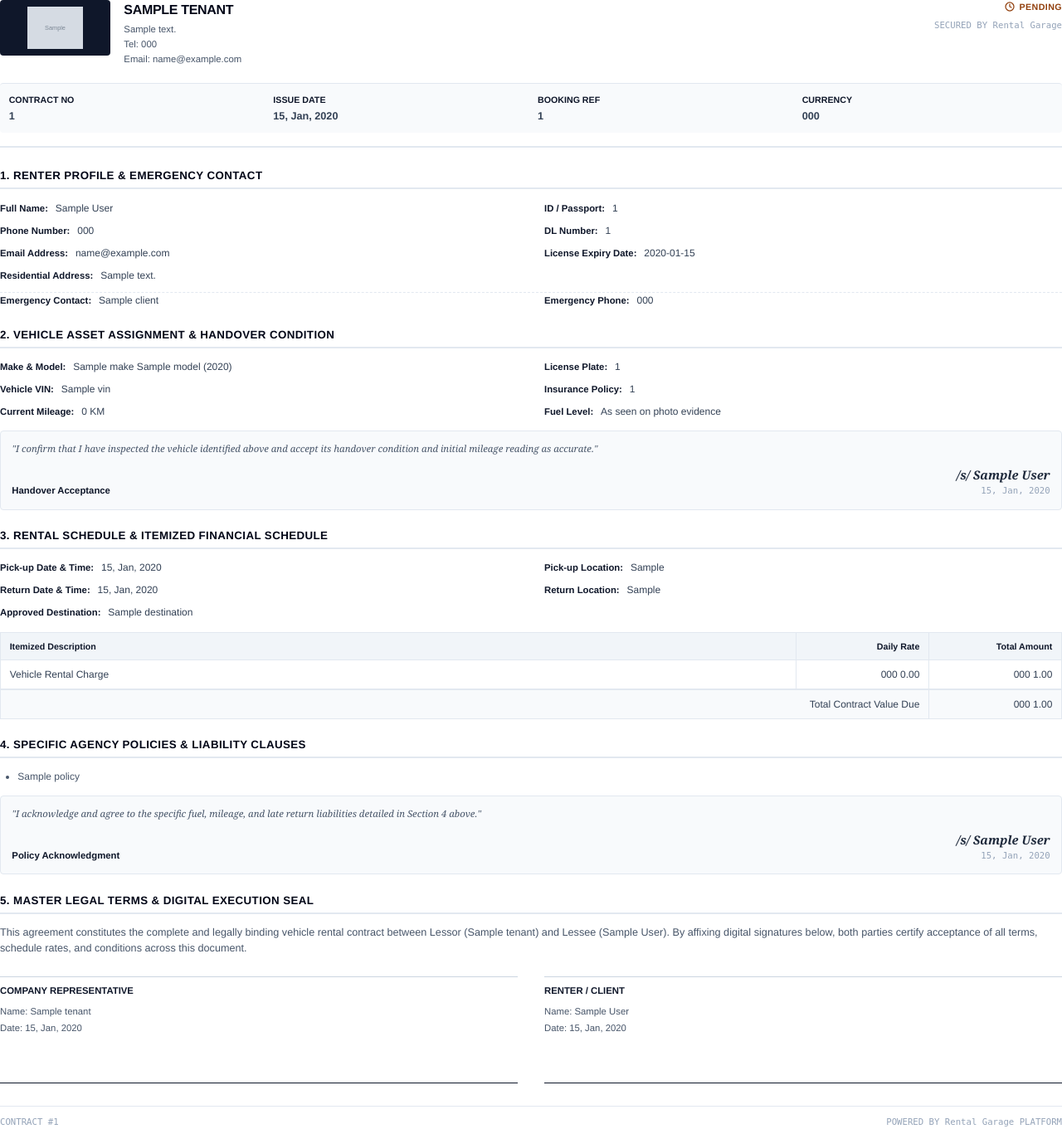
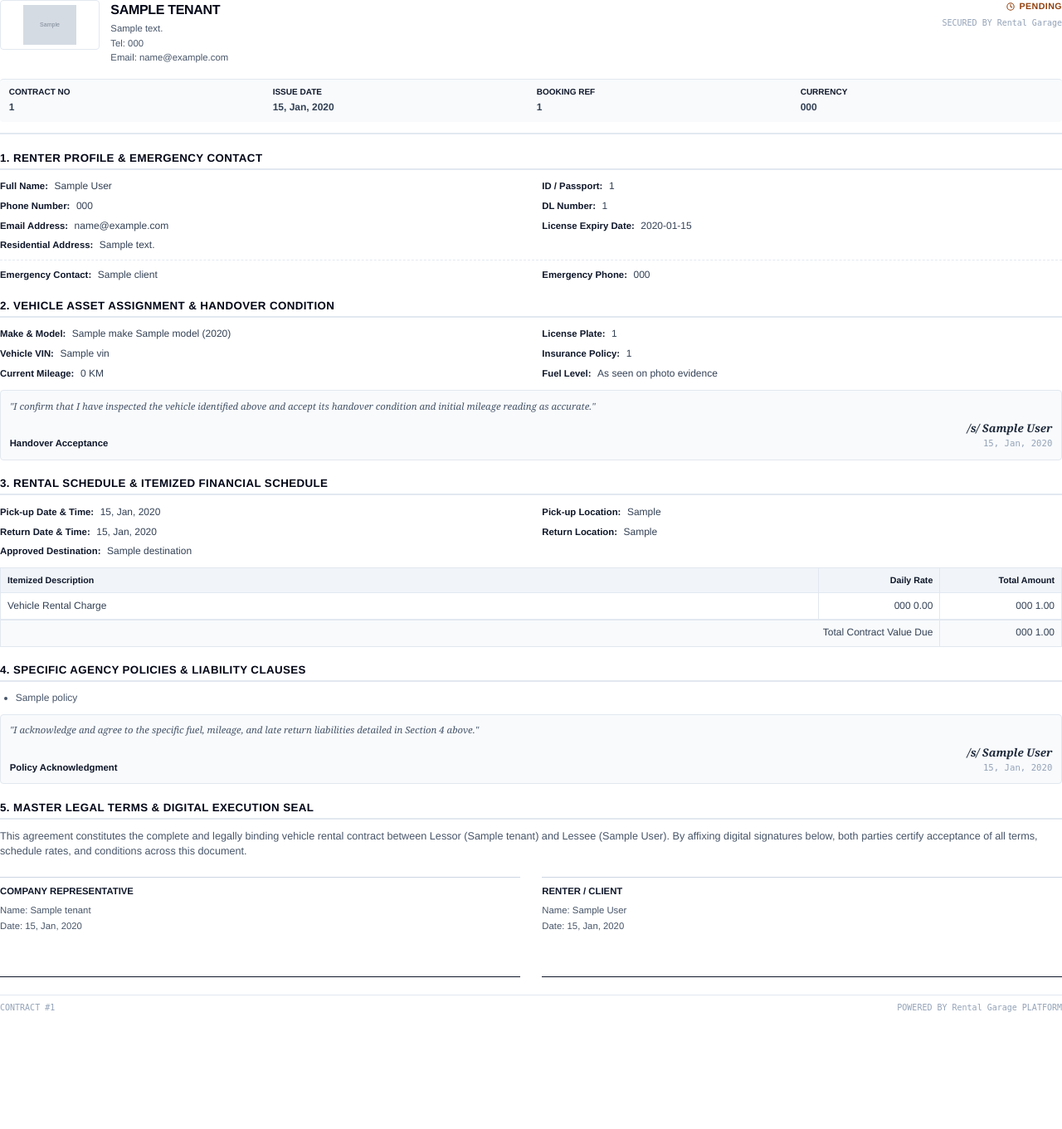
Before and after one commit to ronnyokumu7-arch/rental-manager-backend, a Python web app: template app/templates/contract_premium.html in a window 1280 px wide. Shown: the whole page at 83% size. After the commit the page ends 1220 px from the top, so only its background shows below. Run offline with Jinja, Linux system fonts and the light colour scheme; the template is opened without the code that fills it: most values are stand-ins (such as "Sample title", 1, 10 or a date in 2020); grey boxes marked "Sample" are stand-in pictures.

Commit message:
feat: still on contracts

```diff
--- a/app/templates/contract_premium.html
+++ b/app/templates/contract_premium.html
@@ -6,17 +6,17 @@
     <style>
         /* ═══════════════════════════════════════════════════════════
            PDF-ENGINE OPTIMIZED BASE STYLES
-           Prevents cutoffs, enforces A4 flow, enables page counters
+           Tighter margins for more content space, automatic page counters
            ═══════════════════════════════════════════════════════════ */
         @page {
             size: A4;
-            margin: 15mm 20mm;
+            margin: 12mm 15mm;
             @bottom-center {
                 content: "Page " counter(page) " of " counter(pages);
                 font-family: "Helvetica Neue", Helvetica, Arial, sans-serif;
                 font-size: 8pt;
                 color: #64748b;
-                margin-top: 10mm;
+                margin-top: 8mm;
             }
         }
 
@@ -25,11 +25,12 @@
         body {
             font-family: "Helvetica Neue", Helvetica, Arial, sans-serif;
             font-size: 9.5pt;
-            line-height: 1.5;
+            line-height: 1.45;
             color: #0f172a;
             background: white;
-            /* Remove padding that conflicts with @page margins */
             padding: 0;
+            -webkit-print-color-adjust: exact;
+            print-color-adjust: exact;
         }
 
         .document-wrapper {
@@ -38,29 +39,27 @@
         }
 
         /* ══════════════════════════════════════════════════════════
-           SECTION FLOW & PAGE-BREAK CONTROLS
-           Prevents awkward splits, guarantees clean breaks
-           ═══════════════════════════════════════════════════════════ */
+           SMART PAGE-BREAK FLOW
+           Allows sections to flow naturally across pages (no wasted space)
+           while keeping critical blocks intact.
+           ══════════════════════════════════════════════════════════ */
         .contract-section {
-            margin-bottom: 16pt;
-            break-inside: avoid;
-            page-break-inside: avoid;
-            page-break-after: auto;
+            margin-bottom: 14pt;
+            /* Removed break-inside: avoid to prevent huge gaps */
         }
 
-        .page-break {
-            break-after: page;
-            page-break-after: always;
-        }
+        .page-break { break-after: page; page-break-after: always; }
 
-        .no-break {
-            break-inside: avoid;
-            page-break-inside: avoid;
-        }
+        /* Only prevent breaks for critical blocks */
+        .no-break { break-inside: avoid; page-break-inside: avoid; }
+        .header { break-inside: avoid; page-break-inside: avoid; }
+        .charges-table { break-inside: avoid; page-break-inside: avoid; }
+        .signature-box { break-inside: avoid; page-break-inside: avoid; }
+        .audit-stamp { break-inside: avoid; page-break-inside: avoid; }
 
         /* ═══════════════════════════════════════════════════════════
            TYPOGRAPHY & LAYOUT UTILITIES
-           ═══════════════════════════════════════════════════════════ */
+           ══════════════════════════════════════════════════════════ */
         .section-title {
             font-size: 10pt;
             font-weight: 700;
@@ -68,15 +67,15 @@
             letter-spacing: 0.03em;
             color: #020617;
             border-bottom: 1.5pt solid #e2e8f0;
-            padding-bottom: 3pt;
-            margin-bottom: 10pt;
+            padding-bottom: 2pt;
+            margin-bottom: 8pt;
         }
 
         .info-grid {
             display: grid;
             grid-template-columns: 1fr 1fr;
-            gap: 6pt 24pt;
-            margin-bottom: 8pt;
+            gap: 4pt 20pt;
+            margin-bottom: 6pt;
         }
 
         .info-grid.full-width { grid-template-columns: 1fr; }
@@ -87,7 +86,7 @@
             color: #0f172a;
             font-size: 8.5pt;
             display: inline-block;
-            margin-right: 4pt;
+            margin-right: 3pt;
         }
 
         .info-value {
@@ -98,15 +97,16 @@
 
         .divider {
             border-top: 1pt dashed #e2e8f0;
-            margin: 8pt 0;
+            margin: 6pt 0;
+            padding-top: 6pt;
         }
 
         /* ═══════════════════════════════════════════════════════════
-           HEADER & META
+           HEADER & METADATA
            ═══════════════════════════════════════════════════════════ */
         .header {
-            margin-bottom: 18pt;
-            padding-bottom: 12pt;
+            margin-bottom: 14pt;
+            padding-bottom: 10pt;
             border-bottom: 1.5pt solid #e2e8f0;
         }
 
@@ -114,36 +114,48 @@
             display: flex;
             justify-content: space-between;
             align-items: flex-start;
-            gap: 20pt;
+            gap: 16pt;
         }
 
         .logo-section {
             display: flex;
             align-items: flex-start;
-            gap: 12pt;
+            gap: 10pt;
         }
 
+        /* ✅ UPDATED: Transparent background so logo pops */
         .logo-box {
-            width: 100pt;
-            height: 50pt;
-            background: #0f172a;
-            color: white;
+            width: 90pt;
+            height: 45pt;
+            background: transparent;
             display: flex;
             align-items: center;
             justify-content: center;
-            font-weight: bold;
-            font-size: 9pt;
-            letter-spacing: 0.05em;
             border-radius: 3pt;
             flex-shrink: 0;
             overflow: hidden;
+            border: 1pt solid #e2e8f0; /* Subtle border instead of dark box */
         }
 
         .logo-box img {
             width: 100%;
             height: 100%;
             object-fit: contain;
-            padding: 6pt;
+            padding: 4pt;
+        }
+
+        /* Fallback text styling for when no logo is present */
+        .logo-fallback {
+            display: flex;
+            align-items: center;
+            justify-content: center;
+            width: 100%;
+            height: 100%;
+            background: #f8fafc;
+            color: #0f172a;
+            font-weight: bold;
+            font-size: 9pt;
+            letter-spacing: 0.04em;
         }
 
         .agency-info h1 {
@@ -176,7 +188,7 @@
         .status-pending { color: #92400e; }
 
         .secured-text {
-            font-size: 8pt;
+            font-size: 7.5pt;
             color: #94a3b8;
             font-family: monospace;
             margin-top: 2pt;
@@ -186,17 +198,17 @@
         .meta-grid {
             display: grid;
             grid-template-columns: repeat(4, 1fr);
-            gap: 12pt;
-            margin-top: 14pt;
-            padding-top: 10pt;
+            gap: 10pt;
+            margin-top: 12pt;
+            padding-top: 8pt;
             border-top: 1pt solid #e2e8f0;
             background: #f8fafc;
-            padding: 8pt;
+            padding: 6pt 8pt;
             border-radius: 3pt;
         }
 
         .meta-item p:first-child {
-            font-size: 8pt;
+            font-size: 7.5pt;
             font-weight: bold;
             text-transform: uppercase;
             color: #0f172a;
@@ -207,33 +219,31 @@
             font-weight: 600;
             color: #334155;
             margin: 0;
-            font-size: 9.5pt;
+            font-size: 9pt;
         }
 
-        /* ═══════════════════════════════════════════════════════════
+        /* ══════════════════════════════════════════════════════════
            TABLES & FINANCIALS
            ═══════════════════════════════════════════════════════════ */
         .charges-table {
             width: 100%;
             border-collapse: collapse;
-            margin-top: 10pt;
+            margin-top: 8pt;
             text-align: left;
             font-size: 9pt;
-            break-inside: avoid;
-            page-break-inside: avoid;
         }
 
         .charges-table th {
             background: #f1f5f9;
             color: #0f172a;
             font-weight: bold;
-            padding: 6pt 8pt;
+            padding: 5pt 6pt;
             border: 1pt solid #e2e8f0;
             font-size: 8pt;
         }
 
         .charges-table td {
-            padding: 6pt 8pt;
+            padding: 5pt 6pt;
             border: 1pt solid #e2e8f0;
             color: #334155;
             font-weight: 500;
@@ -249,15 +259,13 @@
 
         /* ═══════════════════════════════════════════════════════════
            SIGNATURE & POLICY BOXES
-           ═══════════════════════════════════════════════════════════ */
+           ══════════════════════════════════════════════════════════ */
         .signature-box {
-            margin-top: 10pt;
-            padding: 10pt;
+            margin-top: 8pt;
+            padding: 8pt;
             background: #f8fafc;
             border: 1pt solid #e2e8f0;
             border-radius: 3pt;
-            break-inside: avoid;
-            page-break-inside: avoid;
         }
 
         .signature-quote {
@@ -265,7 +273,8 @@
             color: #475569;
             font-family: Georgia, serif;
             font-style: italic;
-            margin: 0 0 6pt 0;
+            margin: 0 0 5pt 0;
+            line-height: 1.4;
         }
 
         .signature-row {
@@ -291,7 +300,7 @@
             font-style: italic;
             font-weight: bold;
             color: #1e293b;
-            font-size: 11pt;
+            font-size: 10pt;
             margin: 0;
         }
 
@@ -303,22 +312,22 @@
         }
 
         .signature-image {
-            max-height: 40pt;
-            max-width: 150pt;
+            max-height: 35pt;
+            max-width: 130pt;
             margin-bottom: 2pt;
             display: block;
         }
 
         .policy-list {
             list-style-type: disc;
-            padding-left: 16pt;
-            margin: 0 0 10pt 0;
+            padding-left: 14pt;
+            margin: 0 0 8pt 0;
             color: #475569;
             font-weight: 500;
             font-size: 9pt;
         }
 
-        .policy-list li { margin-bottom: 3pt; }
+        .policy-list li { margin-bottom: 2pt; }
 
         /* ═══════════════════════════════════════════════════════════
            EXECUTION & AUDIT STAMP
@@ -327,14 +336,14 @@
             color: #475569;
             font-weight: 500;
             font-size: 9.5pt;
-            margin-bottom: 12pt;
-            line-height: 1.5;
+            margin-bottom: 10pt;
+            line-height: 1.45;
         }
 
         .execution-grid {
             display: grid;
             grid-template-columns: 1fr 1fr;
-            gap: 24pt;
+            gap: 20pt;
             padding-top: 6pt;
         }
 
@@ -347,7 +356,7 @@
             font-weight: bold;
             text-transform: uppercase;
             color: #0f172a;
-            margin: 0 0 6pt 0;
+            margin: 0 0 5pt 0;
             font-size: 8.5pt;
         }
 
@@ -359,28 +368,26 @@
         }
 
         .signature-line {
-            margin-top: 14pt;
+            margin-top: 12pt;
             border-bottom: 1pt solid #0f172a;
-            height: 30pt;
+            height: 28pt;
             position: relative;
         }
 
         .signature-line img {
             position: absolute;
-            bottom: 2pt;
+            bottom: 1pt;
             left: 0;
-            max-height: 28pt;
-            max-width: 140pt;
+            max-height: 26pt;
+            max-width: 130pt;
         }
 
         .audit-stamp {
-            margin-top: 16pt;
-            padding: 12pt;
+            margin-top: 14pt;
+            padding: 10pt;
             background: #0f172a;
             color: #f1f5f9;
             border-radius: 3pt;
-            break-inside: avoid;
-            page-break-inside: avoid;
         }
 
         .audit-header {
@@ -388,14 +395,14 @@
             justify-content: space-between;
             align-items: center;
             border-bottom: 1pt solid #1e293b;
-            padding-bottom: 6pt;
-            margin-bottom: 6pt;
+            padding-bottom: 5pt;
+            margin-bottom: 5pt;
         }
 
         .audit-title {
             display: flex;
             align-items: center;
-            gap: 6pt;
+            gap: 5pt;
             font-size: 8pt;
             font-weight: bold;
             text-transform: uppercase;
@@ -406,9 +413,9 @@
         .audit-grid {
             display: grid;
             grid-template-columns: 1fr 1fr;
-            gap: 3pt 16pt;
+            gap: 3pt 14pt;
             font-family: monospace;
-            font-size: 8pt;
+            font-size: 7.5pt;
             color: #cbd5e1;
         }
 
@@ -418,12 +425,12 @@
            FOOTER
            ═══════════════════════════════════════════════════════════ */
         .document-footer {
-            margin-top: 20pt;
-            padding-top: 8pt;
+            margin-top: 16pt;
+            padding-top: 6pt;
             border-top: 1pt solid #e2e8f0;
             display: flex;
             justify-content: space-between;
-            font-size: 8pt;
+            font-size: 7.5pt;
             color: #94a3b8;
             font-family: monospace;
         }
@@ -433,15 +440,15 @@
     <div class="document-wrapper">
 
         <!-- [COMPONENT: HEADER] -->
-        <header class="header contract-section">
+        <header class="header">
             <div class="header-top">
                 <div class="logo-section">
                     <div class="logo-box">
                         {% if tenant_profile and tenant_profile.logo_url %}
                             <img src="{{ tenant_profile.logo_url }}" alt="Logo" />
                         {% else %}
-                            <div style="display: flex; align-items: center; gap: 4pt;">
-                                <svg width="14" height="14" viewBox="0 0 24 24" fill="none" stroke="currentColor" stroke-width="1.5" stroke-linecap="round" stroke-linejoin="round">
+                            <div class="logo-fallback">
+                                <svg width="12" height="12" viewBox="0 0 24 24" fill="none" stroke="currentColor" stroke-width="1.5" stroke-linecap="round" stroke-linejoin="round" style="margin-right: 4pt;">
                                     <path d="M3 21h18M5 21V7l8-4 8 4v14M8 21v-9a2 2 0 0 1 2-2h4a2 2 0 0 1 2 2v9"/>
                                 </svg>
                                 <span>{{ (tenant.name[:8] if tenant else 'AGENCY') | upper }}</span>
@@ -458,12 +465,12 @@
                 <div style="text-align: right;">
                     <span class="status-badge {% if contract.signed_by_client %}status-signed{% else %}status-pending{% endif %}">
                         {% if contract.signed_by_client %}
-                            <svg width="12" height="12" viewBox="0 0 24 24" fill="none" stroke="currentColor" stroke-width="2.5" stroke-linecap="round" stroke-linejoin="round">
+                            <svg width="10" height="10" viewBox="0 0 24 24" fill="none" stroke="currentColor" stroke-width="2.5" stroke-linecap="round" stroke-linejoin="round">
                                 <path d="M12 22s8-4 8-10V5l-8-3-8 3v7c0 6 8 10 8 10z"></path>
                                 <polyline points="9 12 11 14 15 10"></polyline>
                             </svg>
                         {% else %}
-                            <svg width="12" height="12" viewBox="0 0 24 24" fill="none" stroke="currentColor" stroke-width="2.5" stroke-linecap="round" stroke-linejoin="round">
+                            <svg width="10" height="10" viewBox="0 0 24 24" fill="none" stroke="currentColor" stroke-width="2.5" stroke-linecap="round" stroke-linejoin="round">
                                 <circle cx="12" cy="12" r="10"></circle>
                                 <path d="M12 6v6l4 2"></path>
                             </svg>
@@ -542,7 +549,7 @@
         <!-- [COMPONENT: FINANCIAL_SCHEDULE] -->
         <section class="contract-section">
             <h2 class="section-title">3. Rental Schedule & Itemized Financial Schedule</h2>
-            <div class="info-grid" style="margin-bottom: 10pt;">
+            <div class="info-grid" style="margin-bottom: 8pt;">
                 <div><span class="info-label">Pick-up Date & Time:</span> <span class="info-value">{{ booking.start_date.strftime('%d, %b, %Y') if booking and booking.start_date else '—' }}</span></div>
                 <div><span class="info-label">Pick-up Location:</span> <span class="info-value">{{ booking.pickup_location if booking and booking.pickup_location else 'HQ Yard' }}</span></div>
                 <div><span class="info-label">Return Date & Time:</span> <span class="info-value">{{ booking.end_date.strftime('%d, %b, %Y') if booking and booking.end_date else '—' }}</span></div>
@@ -554,8 +561,8 @@
                 <thead>
                     <tr>
                         <th>Itemized Description</th>
-                        <th class="text-right" style="width: 120pt;">Daily Rate</th>
-                        <th class="text-right" style="width: 120pt;">Total Amount</th>
+                        <th class="text-right" style="width: 110pt;">Daily Rate</th>
+                        <th class="text-right" style="width: 110pt;">Total Amount</th>
                     </tr>
                 </thead>
                 <tbody>
@@ -581,7 +588,7 @@
                         <li>{{ policy }}</li>
                     {% endfor %}
                 {% else %}
-                    <li><strong>FUEL POLICY:</strong> Vehicle must be returned with the same fuel level as at pickup. Refueling fees apply if returned below level.</li>
+                    <li><strong>FUEL POLICY:</strong> Vehicle must be returned with the same fuel level as at pickup. Standard refueling fee applies if returned below level.</li>
                     <li><strong>MILEAGE LIMITS:</strong> Daily cap is 550 KM unless otherwise agreed. Excess mileage is billed at standard excess rates per KM.</li>
                     <li><strong>LATE RETURNS:</strong> Returns over 2 hours late are subject to an additional daily rate charge.</li>
                     <li><strong>DRIVER ELIGIBILITY:</strong> Vehicle must be operated solely by authorized drivers aged 23–70 holding a valid driver's license for at least 2 years.</li>
@@ -610,7 +617,6 @@
            Statutory Declaration + General Conditions (Articles 1-12)
            Will be injected here as modular HTML blocks.
         -->
-        <div class="page-break"></div>
 
         <section class="contract-section">
             <h2 class="section-title">5. Master Legal Terms & Digital Execution Seal</h2>
@@ -646,7 +652,7 @@
             <div class="audit-stamp no-break">
                 <div class="audit-header">
                     <div class="audit-title">CRYPTOGRAPHIC NON-REPUDIATION AUDIT STAMP</div>
-                    <div style="font-size: 8pt; font-family: monospace; color: #94a3b8;">SEALED</div>
+                    <div style="font-size: 7.5pt; font-family: monospace; color: #94a3b8;">SEALED</div>
                 </div>
                 <div class="audit-grid">
                     <div><span class="audit-label">Signed by:</span> {{ client.full_name if client else 'N/A' }}</div>
```
